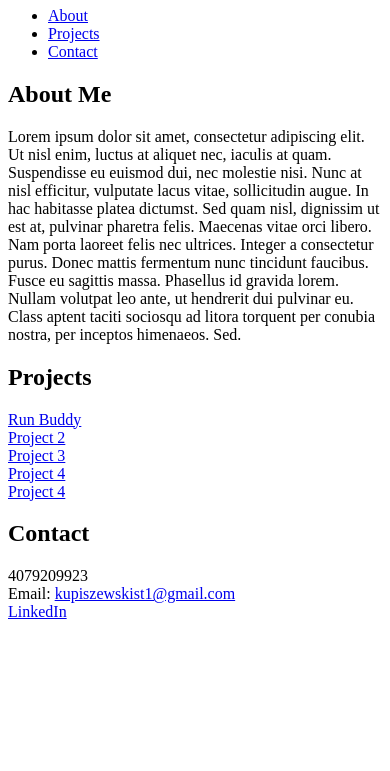
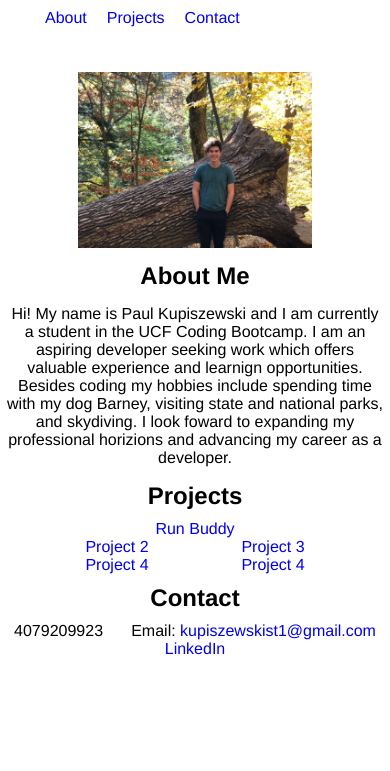
Before and after one commit to PaulKup/Portfolio, a plain HTML site: page index.html in a window 390 px wide. Shown: the part 73-844 px from the top of the page. Drawn offline with Linux system fonts and the light colour scheme.

Commit message:
mobile layout

```diff
--- a/assets/style.css
+++ b/assets/style.css
@@ -0,0 +1,92 @@
+:root {
+    --primary-color: #120d31;
+    --background-color: white;
+    --accent-color: #afa2ff;
+}
+
+* {
+    margin: 0;
+    padding: 0;
+    box-sizing: border-box;
+}
+
+body {
+    font-family: Helvetica, Arial, sans-serif;
+    background-color: var(--background-color);
+}
+
+ul {
+    list-style-type: none;
+}
+
+a {
+    text-decoration: none;
+}
+
+.section-title {
+    text-align: center;
+    margin: 10px 20px;
+}
+
+.flex-row {
+    display: flex;
+    flex-wrap: wrap;
+}
+/* header */
+header {
+    justify-content: space-between;
+    padding: 20px;
+
+}
+
+header h1 {
+    align-self: center;
+    text-shadow: 2px 2px 2px var(--primary-color);
+}
+
+header nav {
+    padding: 15px;
+}
+
+header nav ul li {
+    padding: 10px;
+}
+
+/* hero */
+.hero-wrapper {
+    width: 60%;
+    margin: auto;
+}
+
+.hero-wrapper img {
+    width: 100%;
+}
+
+/* About */
+.about p {
+    padding: 5px;
+    text-align: center;
+}
+
+/* projects */
+.projects-grid-wrapper {
+    display: flex;
+    width: 100%;
+    justify-content: center;
+}
+.projects-grid {
+    width: 80%;
+    display: grid;
+    grid-template-columns: 1fr 1fr;
+    grid-template-rows: 1fr 1fr 1fr;
+    text-align: center;
+}
+
+.run-buddy {
+    grid-column: 1 / span 2;
+}
+
+/* contact */
+.contact .flex-row {
+    justify-content: space-around;
+}
--- a/index.html
+++ b/index.html
@@ -7,6 +7,7 @@
     <title>Paul Kupiszewski</title>
     <meta name="description" content="Paul Kupiszewski's Personal Portfolio.  Showcases and links to
          past work as well as provides contact information for employemnet opportunities.">
+    <link rel="stylesheet" href="./assets/style.css">
 </head>
 
 <body>
@@ -14,7 +15,7 @@
     <header class="flex-row">
         <h1>Paul Kupiszewski</h1>
         <nav>
-            <ul>
+            <ul class="flex-row">
                 <li>
                     <a href="#About">About</a>
                 </li>
@@ -28,20 +29,23 @@
         </nav>
     </header>
 
+    <section class="hero">
+        <div class="hero-wrapper">
+            <img src="./assets/images/Paul.jpeg" alt="Paul Kupiszewski">
+        </div>
+
+    </section>
+
     <!-- About Me Section -->
     <section id="About" class="about">
         <div class="section-title">
-            <h2>About Me</h2>
+            <h2 class="section-title">About Me</h2>
         </div>
         <P>
-            Lorem ipsum dolor sit amet, consectetur adipiscing elit. Ut nisl enim, luctus at aliquet nec, iaculis at
-            quam. Suspendisse eu euismod dui, nec molestie nisi. Nunc at nisl efficitur, vulputate lacus vitae,
-            sollicitudin augue. In hac habitasse platea dictumst. Sed quam nisl, dignissim ut est at, pulvinar pharetra
-            felis. Maecenas vitae orci libero. Nam porta laoreet felis nec ultrices. Integer a consectetur purus. Donec
-            mattis fermentum nunc tincidunt faucibus.
-
-            Fusce eu sagittis massa. Phasellus id gravida lorem. Nullam volutpat leo ante, ut hendrerit dui pulvinar eu.
-            Class aptent taciti sociosqu ad litora torquent per conubia nostra, per inceptos himenaeos. Sed.
+            Hi! My name is Paul Kupiszewski and I am currently a student in the UCF Coding Bootcamp. I am an aspiring
+            developer seeking work which offers valuable experience and learnign opportunities. Besides coding my
+            hobbies include spending time with my dog Barney, visiting state and national parks, and skydiving. I
+            look foward to expanding my professional horizions and advancing my career as a developer.
 
 
         </P>
@@ -52,6 +56,7 @@
         <div class="section-title">
             <h2>Projects</h2>
         </div>
+        <div class="projects-grid-wrapper">
             <div class="projects-grid">
                 <div class="run-buddy">
                     <a href="https://paulkup.github.io/run-buddy/" target="blank">Run Buddy</a>
@@ -67,6 +72,7 @@
                 </div>
                 <div class="project4">
                     <a href="#" target="blank">Project 4</a>
+                </div>
             </div>
         </div>
     </section>
```
Also changed, not shown: assets/images/Paul.jpeg (added). Lines whose indentation alone changed are shown as unchanged.
